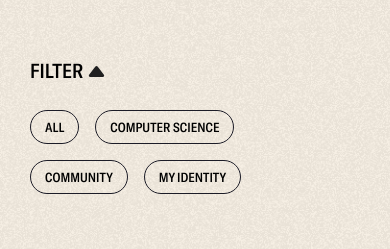
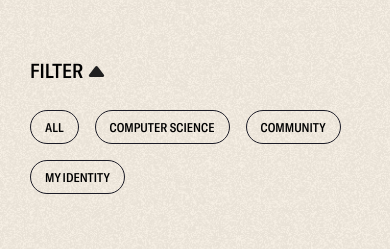
Before and after one commit to muyixs/muyiwa-website, a Nuxt app: page /blog in a window 390 px wide. Shown: the part 352-601 px from the top of the page. Built offline with nearby package versions, Linux system fonts and the light colour scheme; no server answers.

Commit message:
slightly reduce font-size of blog tags on mobile

```diff
--- a/assets/scss/components/tag.scss
+++ b/assets/scss/components/tag.scss
@@ -3,7 +3,7 @@
   border: 1px solid $color-navy-blue;
   border-radius: $radius-default;
   padding: 8px 14px;
-  font-size: 1.3rem;
+  font-size: 1.25rem;
   font-weight: 500;
   text-decoration: none;
   text-transform: uppercase;
--- a/layouts/default.vue
+++ b/layouts/default.vue
@@ -113,7 +113,7 @@ export default {
   }
 
   @media screen and (max-width: 380px) {
-    padding: 0px 26px 30px;
+    padding: 0px 24px 30px;
   }
 
   &__container {
```
